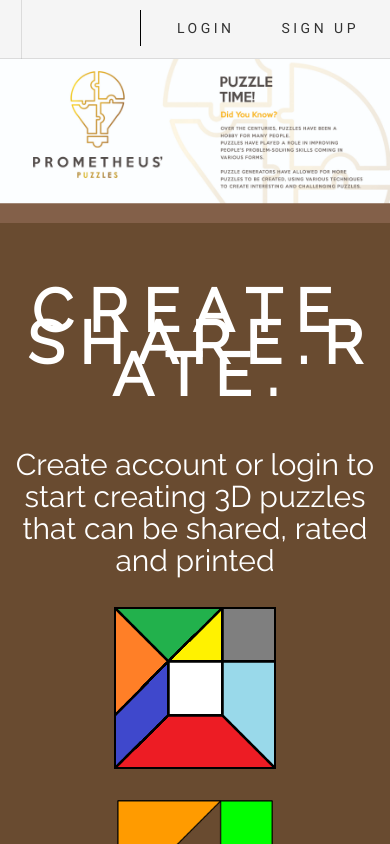
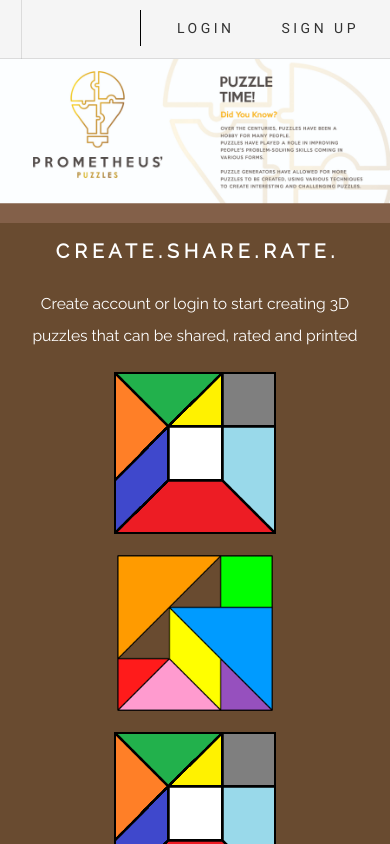
Before and after one commit to COS301-SE-2020/Puzzle-Generator, an Angular app: page /index in a window 390 px wide. Shown: the top 844 px of the page. Built offline with nearby package versions, Linux system fonts and the light colour scheme; what angular-bootstrap-md, ngx-pagination would draw is missing.

Commit message:
splash page phone

```diff
--- a/src/app/pages/index/index.component.css
+++ b/src/app/pages/index/index.component.css
@@ -302,3 +302,25 @@ img{
     height: 100%;
 }
 }
+
+@media screen and (max-width: 576px){
+  img{
+    max-width: 100%;
+    height: auto;
+  }
+
+  .main-title{
+    margin-top: 1rem;
+    font-size: 5vw;
+  }
+
+  .subtitle{
+    margin-top: -1rem;
+    font-size: 4vw;
+  }
+
+  #second, .one{
+    margin-top: -1rem;
+    height: 100%;
+}
+}
```
